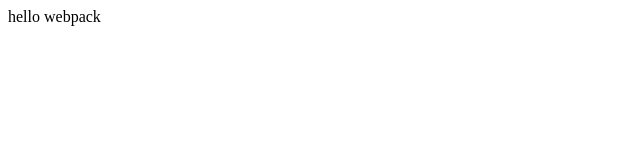
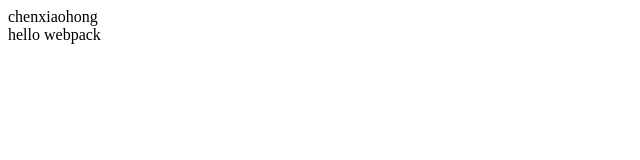
Before and after one commit to xiaomoyuan/hello-webpack, a website built with webpack: page index.html in a window 1280 px wide. Shown: the full height of the page, 0-640 px from the left. Built offline with nearby package versions, Linux system fonts and the light colour scheme.

Commit message:
Update index.html

```diff
--- a/index.html
+++ b/index.html
@@ -7,7 +7,7 @@
     <title>hello-webpack</title>
 </head>
 <body>
-
+    <div>chenxiaohong</div>
     <script src="bundle.js"></script>
 
 </body>
```
